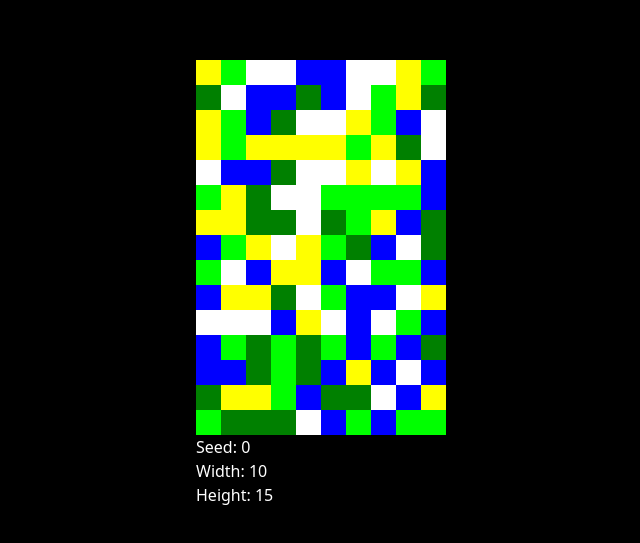
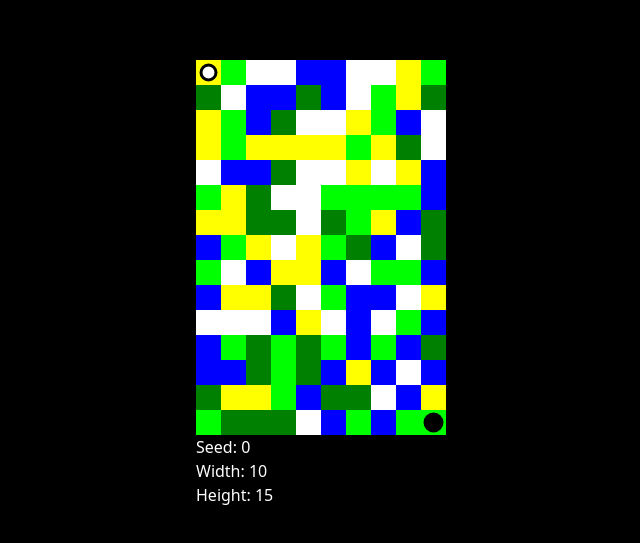
Before and after one commit to DmytroLeonov/mini-golf, a website built with Vite: page index.html in a window 1280 px wide. Shown: the part 117-660 px from the top of the page, without its empty margins (319-959 px from the left). Built offline with nearby package versions, Linux system fonts and the light colour scheme.

Commit message:
feat: render ball and hole

```diff
--- a/index.html
+++ b/index.html
@@ -10,7 +10,7 @@
   <body class="bg-black text-white">
     <div class="h-screen grid place-items-center">
       <section>
-        <canvas id="canvas"></canvas>
+        <canvas id="canvas" style="image-rendering: pixelated;"></canvas>
         <div>
           <p>Seed: <span id="seed">0</span></p>
           <p>Width: <span id="width">0</span></p>
--- a/src/main.ts
+++ b/src/main.ts
@@ -33,6 +33,47 @@ function setText(state: State): void {
   heightSpan.innerText = h + "";
 }
 
+function renderBall(state: State): void {
+  const {
+    ball,
+    config: { tileSize },
+    ctx,
+  } = state;
+
+  ctx.beginPath();
+  ctx.arc(
+    ball.x * tileSize + tileSize / 2,
+    ball.y * tileSize + tileSize / 2,
+    tileSize * 0.3,
+    0,
+    2 * Math.PI
+  );
+  ctx.fillStyle = "white";
+  ctx.fill();
+  ctx.lineWidth = 3;
+  ctx.strokeStyle = "black";
+  ctx.stroke();
+}
+
+function renderHole(state: State): void {
+  const {
+    level: { hole },
+    config: { tileSize },
+    ctx,
+  } = state;
+
+  ctx.beginPath();
+  ctx.arc(
+    hole.x * tileSize + tileSize / 2,
+    hole.y * tileSize + tileSize / 2,
+    tileSize * 0.4,
+    0,
+    2 * Math.PI
+  );
+  ctx.fillStyle = "black";
+  ctx.fill();
+}
+
 function render(state: State): void {
   const { level } = state;
 
@@ -41,6 +82,9 @@ function render(state: State): void {
       tile.render(state);
     }
   }
+
+  renderBall(state);
+  renderHole(state);
 }
 
 function main(): void {
--- a/src/state.ts
+++ b/src/state.ts
@@ -1,8 +1,10 @@
 import { GameConfig } from "./game-config";
 import { Level } from "./level";
+import { Coord } from "./types";
 import { RandFuncs } from "./utils";
 
 export type State = {
+  ball: Coord;
   config: GameConfig;
   level: Level;
   canvas: HTMLCanvasElement;
@@ -18,6 +20,7 @@ export function createGameState(
   rand: RandFuncs
 ): State {
   return {
+    ball: level.tee,
     config,
     level,
     canvas,
```
